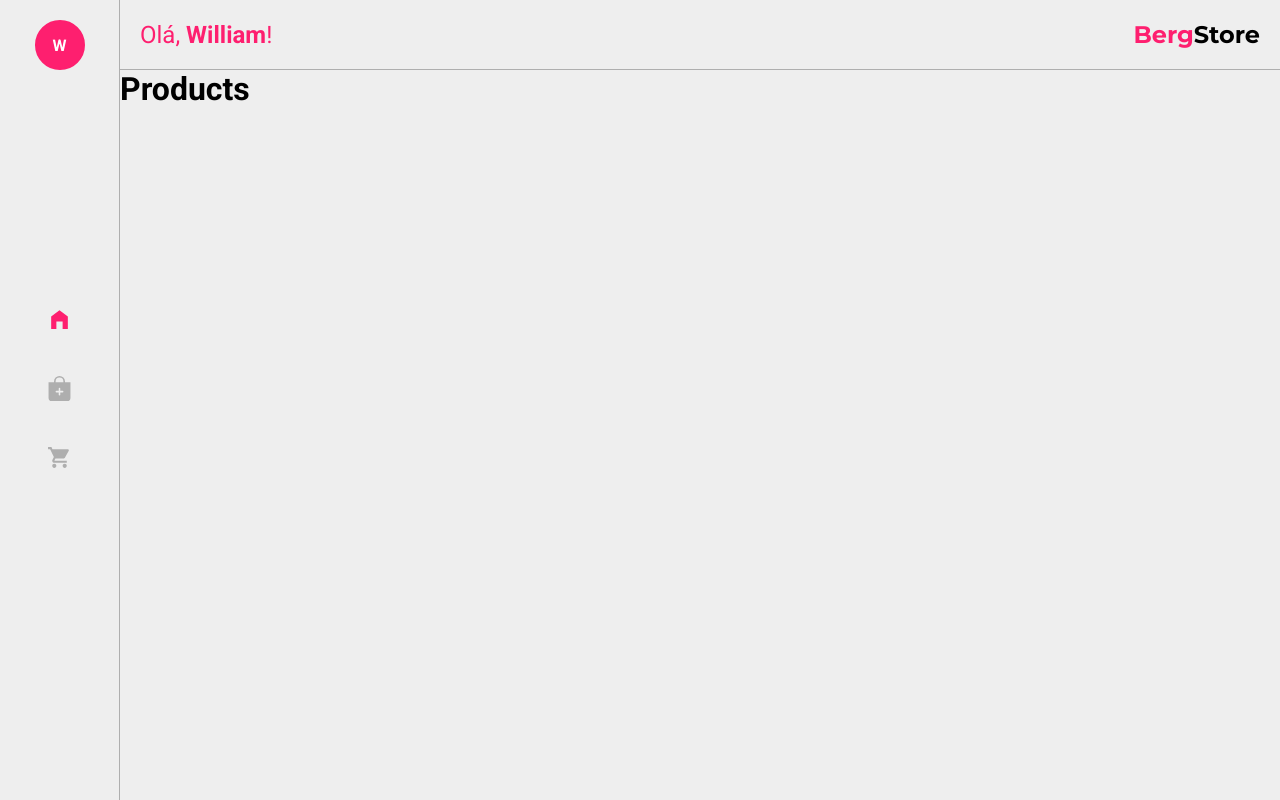
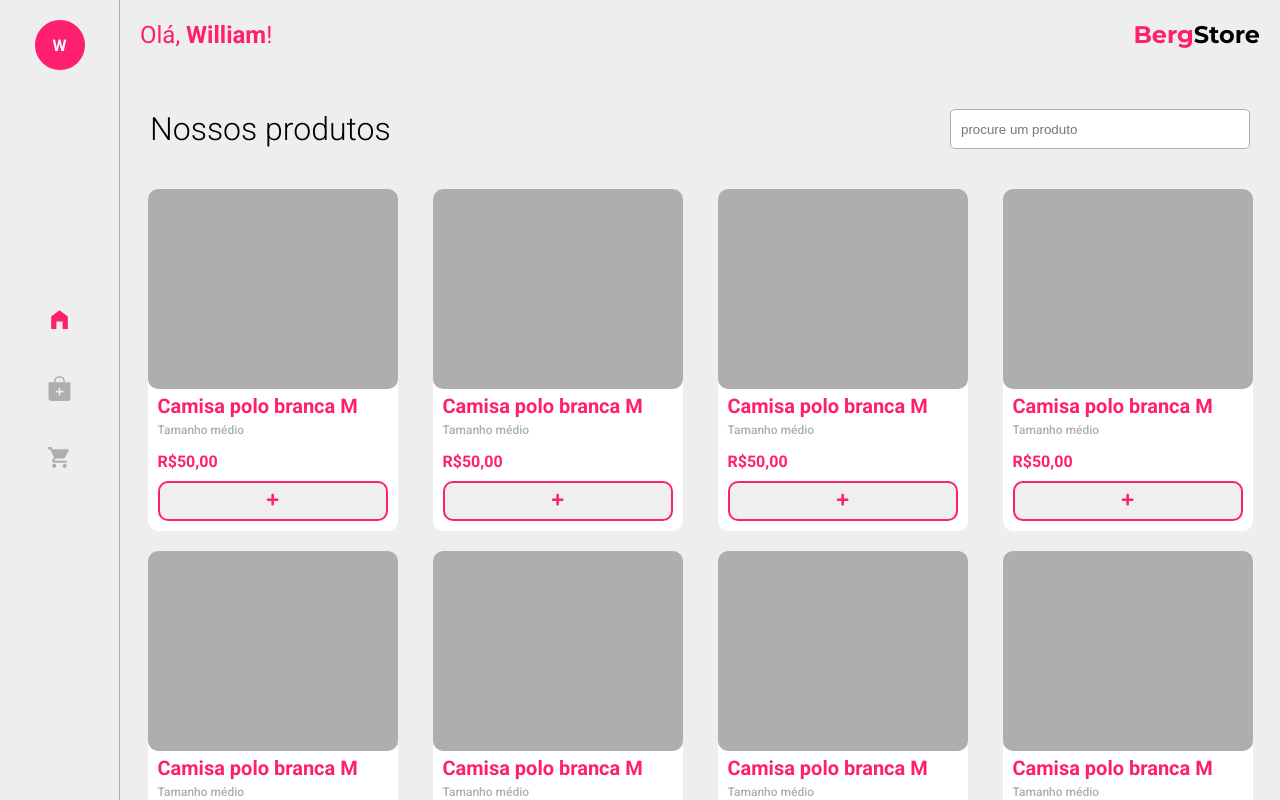
Before and after one commit to williamberg123/bergstore-web, a React (Vite) app: page /products in a window 1280 px wide. Shown: the top 800 px of the page. Built offline with nearby package versions, Linux system fonts and the light colour scheme.

Commit message:
finalizado design da página de produtos do usuário

```diff
--- a/src/components/MobileNavBar/styles.ts
+++ b/src/components/MobileNavBar/styles.ts
@@ -6,11 +6,12 @@ export const Container = styled.nav`
 	justify-content: space-between;
 	width: 100%;
 	height: 60px;
-	position: absolute;
+	position: fixed;
 	bottom: 0;
 	left: 0;
 	border-top: 1px solid #AEAEAE;
 	padding: 20px 0;
+	background-color: ${({ theme }) => theme.colors.secondary};
 `;
 
 export const UlNavigation = styled.ul`
--- a/src/components/NavBar/styles.ts
+++ b/src/components/NavBar/styles.ts
@@ -7,7 +7,7 @@ export const Container = styled.nav`
 	justify-content: space-between;
 	width: 120px;
 	height: 100vh;
-	position: absolute;
+	position: fixed;
 	top: 0;
 	left: 0;
 	border-right: 1px solid #AEAEAE;
--- /dev/null
+++ b/src/components/Product/index.tsx
@@ -0,0 +1,20 @@
+import { FaPlus } from 'react-icons/fa';
+
+import { AddProductButton, Container, Figure, ProductDescription, ProductImage, ProductName, ProductPrice } from './styles';
+
+export function Product() {
+	return (
+		<Container>
+			<Figure>
+				<ProductImage />
+			</Figure>
+
+			<ProductName>Camisa polo branca M</ProductName>
+			<ProductDescription>Tamanho médio</ProductDescription>
+			<ProductPrice>R$50,00</ProductPrice>
+			<AddProductButton>
+				<FaPlus />
+			</AddProductButton>
+		</Container>
+	);
+}
--- /dev/null
+++ b/src/components/Product/styles.ts
@@ -0,0 +1,59 @@
+import styled from 'styled-components';
+
+export const Container = styled.div`
+	width: 250px;
+	height: fit-content;
+	display: flex;
+	flex-direction: column;
+	border-radius: 10px;
+	padding: 0 10px 10px;
+	background-color: white;
+`;
+
+export const Figure = styled.figure`
+	width: calc(100% + 20px);
+	aspect-ratio: 5/4;
+	background-color: #AEAEAE;
+	border-radius: 10px;
+	margin: 0 -10px;
+`;
+
+export const ProductImage = styled.img``;
+
+export const ProductName = styled.span`
+	font-weight: bold;
+	font-size: 1.25rem;
+	color: ${({ theme }) => theme.colors.primary};
+	margin: 5px 0;
+`;
+
+export const ProductDescription = styled.span`
+	font-size: 0.75rem;
+	font-weight: 500;
+	color: #AEAEAE;
+	margin-bottom: 5px;
+`;
+
+export const ProductPrice = styled.span`
+	font-weight: bold;
+	color: ${({ theme }) => theme.colors.primary};
+	margin-top: 10px;
+`;
+
+export const AddProductButton = styled.button`
+	width: 100%;
+	height: 40px;
+	color: ${({ theme }) => theme.colors.primary};
+	border: 2px solid ${({ theme }) => theme.colors.primary};
+	border-radius: 10px;
+	cursor: pointer;
+	margin-top: 10px;
+
+	&:hover {
+		background-color: ${({ theme }) => theme.colors.primary};
+
+		& svg {
+			color: white;
+		}
+	}
+`;
--- a/src/pages/Products/index.tsx
+++ b/src/pages/Products/index.tsx
@@ -1,9 +1,28 @@
-import { Container } from './styles';
+import { Product } from '../../components/Product';
+import { Container, ProductsContainer, ProductsPageTitle, SearchProductInput } from './styles';
 
 export function Products() {
 	return (
 		<Container>
-			<h1>Products</h1>
+			<ProductsPageTitle>
+				Nossos produtos
+				<SearchProductInput type="text" placeholder="procure um produto" />
+			</ProductsPageTitle>
+
+			<ProductsContainer>
+				<Product />
+				<Product />
+				<Product />
+				<Product />
+				<Product />
+				<Product />
+				<Product />
+				<Product />
+				<Product />
+				<Product />
+				<Product />
+				<Product />
+			</ProductsContainer>
 		</Container>
 	);
 }
--- a/src/pages/Products/styles.ts
+++ b/src/pages/Products/styles.ts
@@ -1,5 +1,33 @@
 import styled from 'styled-components';
 
 export const Container = styled.div`
+	flex: 1;
+	display: flex;
+	flex-direction: column;
+`;
 
+export const ProductsContainer = styled.div`
+	flex: 1;
+	display: flex;
+	justify-content: space-around;
+	padding: 20px;
+	flex-wrap: wrap;
+	gap: 20px;
 `;
+
+export const ProductsPageTitle = styled.span`
+	display: flex;
+	align-items: center;
+	justify-content: space-between;
+	padding: 20px 30px;
+	font-weight: 300;
+	font-size: 2rem;
+`;
+
+export const SearchProductInput = styled.input`
+	width: 300px;
+	height: 40px;
+	border-radius: 5px;
+	border: 1px solid #AEAEAE;
+	padding: 0 10px;
+`;
--- a/src/pages/Root/styles.ts
+++ b/src/pages/Root/styles.ts
@@ -16,7 +16,7 @@ export const RootHeader = styled.header`
 	align-items: center;
 	justify-content: space-between;
 	padding: 20px;
-	border-bottom: 1px solid #AEAEAE;
+	margin-bottom: 20px;
 
 	@media (max-width: 800px) {
 		flex-direction: row-reverse;
```
